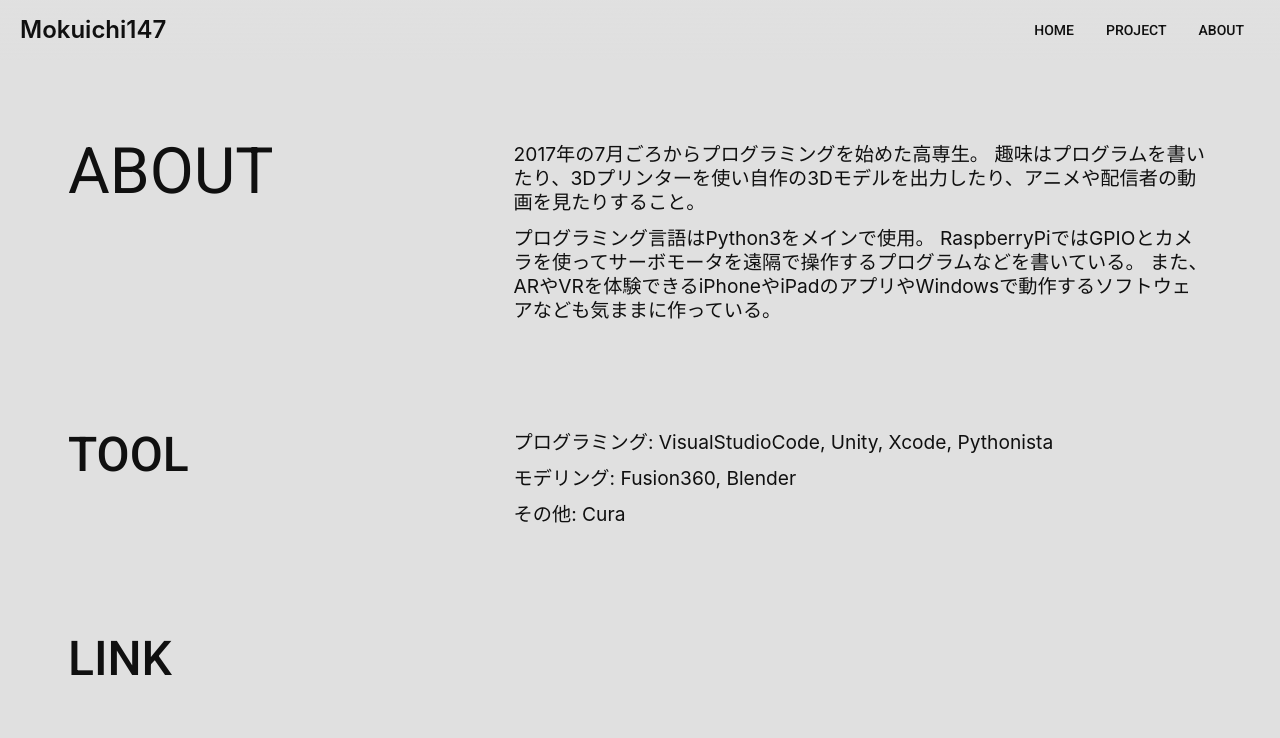
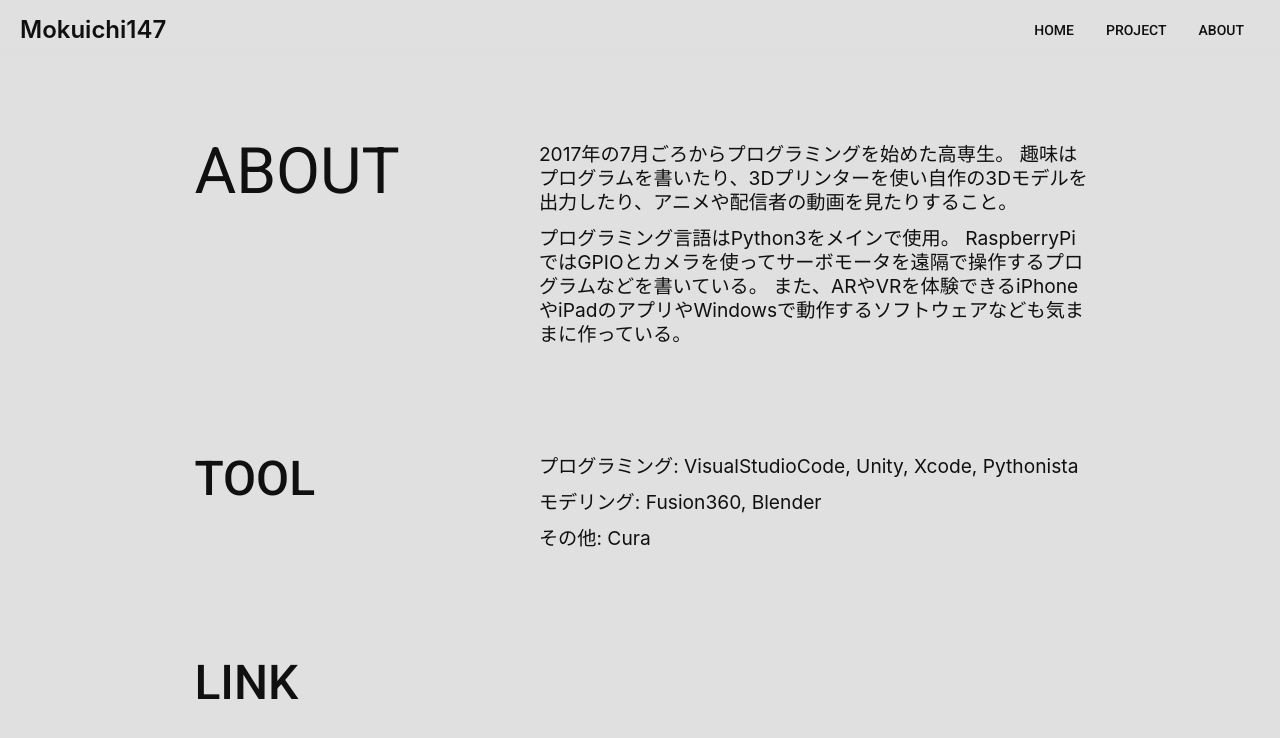
Before and after one commit to Mokuichi147/Mokuichi147-Pages, an Angular app: page /About in a window 1280 px wide. Shown: the top 738 px of the page. Built offline with nearby package versions, Linux system fonts and the light colour scheme.

Commit message:
[update] 画面サイズが広い際の表示を調整した

```diff
--- a/src/app/about/about.component.html
+++ b/src/app/about/about.component.html
@@ -1,5 +1,6 @@
 <!-- icon -->
 
+<div class="side-space">
   <h1>ABOUT</h1>
   <div class="text">
     <p>
@@ -25,5 +26,6 @@
     </p>
   </div>
   <h2>LINK</h2>
+</div>
 
 <div class="space"></div>
--- a/src/app/about/about.component.styl
+++ b/src/app/about/about.component.styl
@@ -4,7 +4,7 @@ h1
   margin 0
   font-size 2.5rem
   line-height 3rem
-  @media screen and (min-width 700px) and (min-height 500px)
+  @media screen and (min-width 700px)
     text-align left
     margin 0 0 0 60px
     font-size 4rem
@@ -16,19 +16,24 @@ h2
   font-size 2rem
   line-height 2rem
   margin 50px 0 0 0
-  @media screen and (min-width 700px) and (min-height 500px)
+  @media screen and (min-width 700px)
     text-align left
     margin 50px 0 0 60px
     font-size 3rem
     line-height 3rem
     transform translateY(3.7rem)
 
+.side-space
+  padding 0
+  @media screen and (min-width 1000px)
+    padding 0 10%
+
 .text
   margin-top 10px
   font-size 1rem
   line-height 1.2rem
   padding 0 10%
-  @media screen and (min-width 700px) and (min-height 500px)
+  @media screen and (min-width 700px)
     font-size 1.2rem
     line-height 1.5rem
     padding 0 0 0 40%
```
Lines whose indentation alone changed are shown as unchanged.
